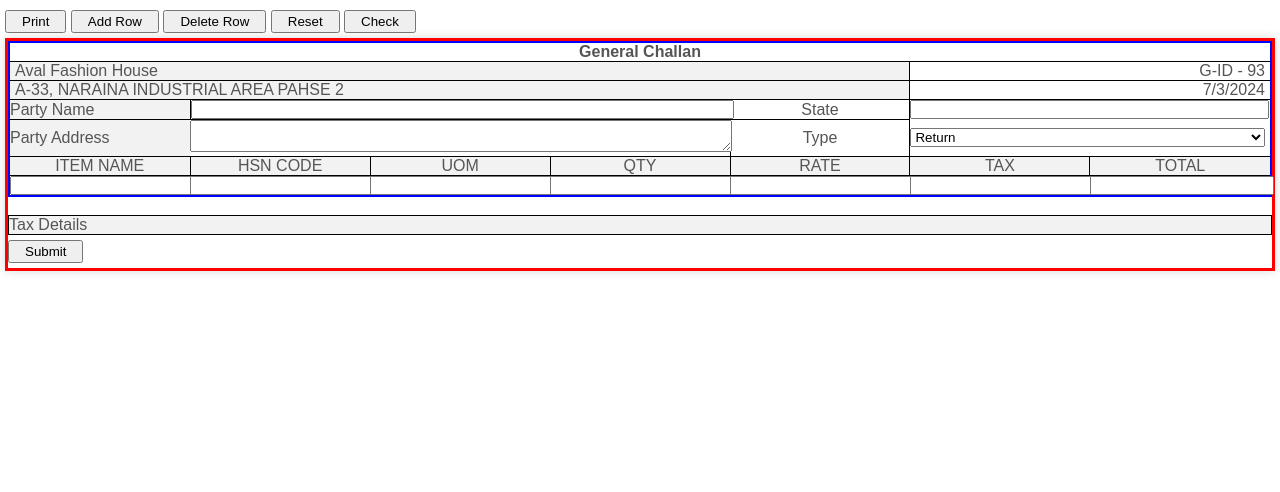
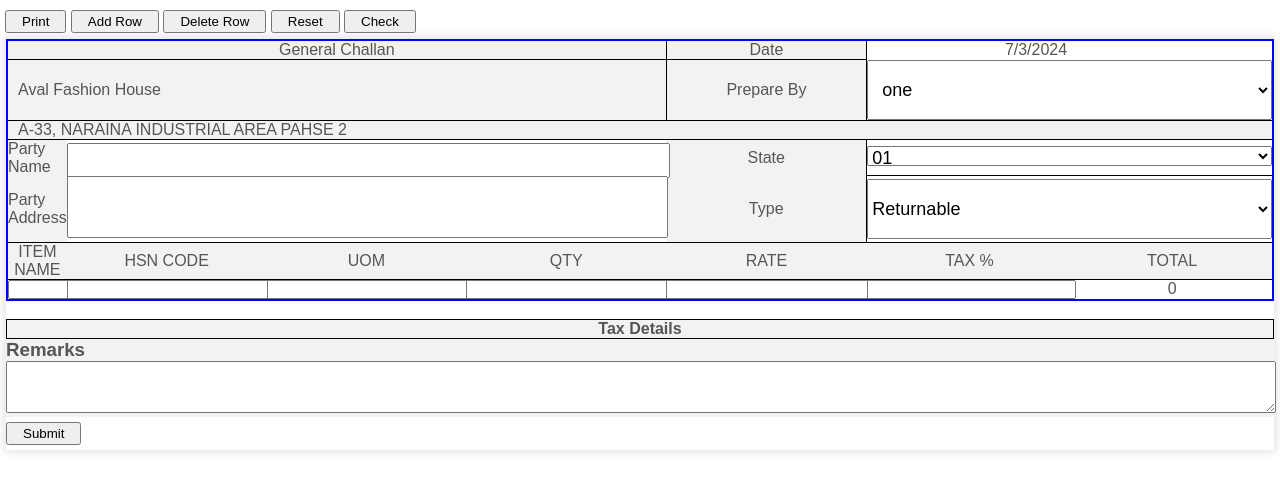
Before and after one commit to vineet02verma/htmlinvoice, a plain HTML site: page index.html in a window 1280 px wide. Both pictures are taken after a click on the button "Reset". Drawn offline with Linux system fonts and the light colour scheme.

Commit message:
2nd update

```diff
--- a/index.html
+++ b/index.html
@@ -29,165 +29,219 @@
             <table id="invoiceTable">
                 <!-- General Challan -->
                 <tr>
-                    <td colspan="8" class="center border head">
+                    <td colspan="5" class="center border shade">
                         General Challan
+                    </td>
+                    <td class="center shade border">
+                        Date
+                    </td>
+                    <!-- Date -->
+                    <td class="txt-right" id="gc_date">
                     </td>
                 </tr>
                 <!-- Aval Fashion House -->
                 <tr>
-                    <td colspan="6" class="border txt-left shade">
+                    <td colspan="5" class="border txt-left shade padr10">
                         Aval Fashion House
                     </td>
+                    <!-- Prepare By -->
+                    <td class="shade border center">
+                        Prepare By
+                    </td>
                     <!-- id -->
-                    <td colspan="2" class="txt-right" id="gc_id">
+                    <td colspan="2" class="">
+                        <select class="padr5" name="Prepareby" id="doerName" style="width: 100%;">
+                        </select>
                     </td>
                 </tr>
                 <!-- Company Name -->
                 <tr>
-                    <td colspan="6" class="txt-left border shade">
+                    <td colspan="8" class="txt-left shade padr10 border">
                         <p>A-33, NARAINA INDUSTRIAL AREA PAHSE 2</p>
                     </td>
                     <!-- date -->
-                    <td colspan="2" class="txt-right border" id="gc_date"></td>
+                    <!-- <td colspan="2" class="txt-right border" id="gc_date"></td> -->
                 </tr>
                 <!-- Party Name -->
                 <tr>
-                    <td colspan="2" class="border shade" >
+                    <td colspan="2" class="shade">
                         Party Name
                     </td>
-                    <td colspan="3" class="border">
-                        <input type="text" name="partyName" >
+                    <td colspan="3" class="" style="height: 20px; padding-top: 5px;">
+                        <input type="text" name="partyName" style="height: 100%;">
                     </td>
-                    <td colspan="1" class="center border">State</td>
-                    <td colspan="2"class="txt-right">
-                        <input type="number">
+                    <td class="center shade">State</td>
+                    <td colspan="2" class="border" >
+                        <select name="statecode" id="statecode" style="width: 100%; height: 20px;"></select>
                     </td>
                 </tr>
                 <!-- Party Address -->
                 <tr>
-                    <td colspan="2" class="shade">
+                    <td colspan="2" class="shade txt-left">
                         Party Address
                     </td>
                     <td colspan="3">
                         <textarea name="partyAddress"></textarea>
                     </td>
-                    <td class="center border">
+                    <td class="center shade">
                         Type
                     </td>
-                    <td colspan="2" class="txt-right">
-                        <select name="" id="" style="width: 100%;">
-                            <option value="return">Return</option>
-                            <option value="nonreturn">Non Return</option>
+                    <td colspan="2" class="border" style="height: 100%;">
+                        <select name="" id="returntype" style="width: 100%;">
+                            <option value="returnable">Returnable</option>
+                            <option value="nonreturnable">Non Returnable</option>
                         </select>
-
                     </td>
                 </tr>
                 <!-- Item Heading & Item Detail -->
-                <tr class="shade ">
-                    <td colspan="2" class="center border">ITEM NAME</td>
-                    <td class="center border">HSN CODE</td>
-                    <td class="center border">UOM</td>
-                    <td class="center border">QTY</td>
-                    <td class="center border">RATE</td>
-                    <td class="center border">TAX</td>
-                    <td class="center border">TOTAL</td>
+                <tr class="shade item border" style="width: 250px;">
+                    <td style="width: 150px;" class="center " colspan="2">ITEM NAME</td>
+                    <td style="width: 150px;" class="center ">HSN CODE</td>
+                    <td style="width: 150px;" class="center ">UOM</td>
+                    <td style="width: 150px;" class="center ">QTY</td>
+                    <td style="width: 150px;" class="center ">RATE</td>
+                    <td style="width: 150px;" class="center ">TAX %</td>
+                    <td style="width: 150px;" class="center ">TOTAL</td>
                 </tr>
                 <!-- Items -->
-                <tr class=''>
-                    <td colspan="2"><input type="text" name="itemName" ></td>
-                    <td><input type="text" name="itemHsn"></td>
-                    <td><input type="text" name="itemUom"></td>
-                    <td><input type="text" name="itemqty"></td>
-                    <td><input type="text" name="itemrate"></td>
-                    <td><input type="text" name="tax"></td>
-                    <td><input type="text" name="itemtotal"></td>
+                <tr class='item' id="itemRow0">
+                    <td colspan="2"><input type="text" class="form-itemName" name="itemName"></td>
+                    <td><input type="text" class="form-itemHsn" name="itemHsn"></td>
+                    <td><input type="text" class="form-itemUom" name="itemUom"></td>
+                    <td><input type="number" class="form-itemqty" name="itemqty"></td>
+                    <td><input type="number" class="form-itemrate" name="itemrate"></td>
+                    <td><input type="number" class="form-itemtax" name="tax"></td>
+                    <td class="center form-itemtotal">0</td>
                 </tr>
-
-
             </table>
             <br>
-            <!-- <table>
-                <tr>
-                    <td>C.GST</td>
-                    <td>2.5 %</td>
-                    <td>3.75</td>
-                </tr>
-                <tr>
-                    <td>S.GST</td>
-                    <td>2.5 %</td>
-                    <td>3.75</td>
-                </tr>
-                <tr>
-                    <td>I.GST</td>
-                    <td>2.5 %</td>
-                    <td>3.75</td>
-                </tr>
-                <tr>
-                    <td>U.GST</td>
-                    <td>2.5 %</td>
-                    <td>3.75</td>
-                </tr>
-
-
-
-
-            </table> -->
 
 
             <!-- Chk div parameter -->
-            <div class="shade border">Tax Details</div>
-            <!-- <table>
-                <tr class="item-total">
-                    <td colspan="3" style="border-right: none;">CGST</td>
+            <div class="shade border head center">Tax Details</div>
+            <div class="taxDetailsOuter">
+                <table id="taxDetails" class="taxDetails">
+                </table>
+            </div>
 
-                    <td colspan="3" style="border-left: none;">20</td>
-                </tr>
-                <tr class="item-total">
-                    <td colspan="3" style="border-right: none;">SGST</td>
-                    <td colspan="3" style="border-left: none;">20</td>
-                </tr>
-                <tr class="item-total">
-                    <td colspan="3" style="border-right: none;">IGST</td>
-                    <td colspan="3" style="border-left: none;">20</td>
-                </tr>
-                <tr class="item-total">
-                    <td colspan="3" style="border-right: none;">UGST</td>
-                    <td colspan="3" style="border-left: none;">20</td>
-                </tr>
-                <tr class="item-total">
-                    <td colspan="3" class="shade" style="border-right: none;">Total Tax</td>
-                    <td colspan="3" style="border-left: none; font-weight: 600;">20</td>
-                </tr>
+            <div class="shade">
+                <h3>Remarks</h3>
+                <textarea name="remarks" id="remarks" style="width: 100%; height: 50px;"></textarea>
+            </div>
 
-
-
-            </table> -->
-
-            <button type="submit" >Submit</button>
+            <button type="submit">Submit</button>
         </form>
     </div>
 </body>
 
 <script>
     const table = document.getElementById('invoiceTable');
+    const tabletax = document.getElementById('taxDetails');
     const itemrowID = document.querySelector('#itemRow');
     let form = document.querySelector("form");
-    var arr = {};
+    let doername = document.querySelector("#doerName");
+    let statecode = document.querySelector("#statecode");
+    let returntype = document.querySelector('#returntype');
+    let remarks = document.querySelector('#remarks');
+    var finalarr = {};
+    let doerarr = ["one", "two", "three", "four"];
+    let stateCode =  [{
+  "State": "JAMMU AND KASHMIR",
+  "Code": "01"
+ },
+ {
+  "State": "HIMACHAL PRADESH",
+  "Code": "02"
+ },
+ {
+  "State": "PUNJAB",
+  "Code": '03'
+ },
+ {
+  "State": "CHANDIGARH",
+  "Code": '04'
+ },
+ {
+  "State": "UTTARAKHAND",
+  "Code": '05'
+ },
+ {
+  "State": "HARYANA",
+  "Code": '06'
+ },
+ {
+  "State": "DELHI",
+  "Code": '07'
+ },
 
-    // id with date
-    id_date()
-    printVisiblity()
+];
+    let itemid = [1];
 
-    function id_date(){
+    document.querySelector("#statecode").onchange = function(){
+        if(statecode.value=="07"){
+            tabletax.innerHTML =
+                `
+                <tr>
+                    <th>TAX</th>
+                    <th>RATE</th>
+                    <th>Total</th>
+                </tr>
+                <tr class="center">
+                    <td>CGST</td>
+                    <td>2.5</td>
+                    <td>100</td>
+                </tr>
+                <tr class="center">
+                    <td>IGST</td>
+                    <td>2.5</td>
+                    <td>100</td>
+                </tr>
+            ` }
+        else{
+            tabletax.innerHTML =
+                `
+                <tr>
+                    <th>TAX</th>
+                    <th>RATE</th>
+                    <th>Total</th>
+                </tr>
+                <tr class="center">
+                    <td>CGST</td>
+                    <td>2.5</td>
+                    <td>100</td>
+                </tr>
+            `
+        }
+    }
+    function updateStateCode(){
+        let scode = [];
+        let scodeoption = '';
+        stateCode.forEach((v,i)=>{
+            scode.push( v['Code'] )
+        })
+        scode.forEach((v,i)=>{
+            scodeoption += `<option value="${v}">${v}</option>`
+        })
+        statecode.innerHTML = scodeoption;
+
+    }
+    function updateDoerName() {
+        let dname = '';
+        doerarr.forEach((v, i) => {
+            dname += `<option value="${v}">${v}</option>`
+        })
+        doername.innerHTML = dname;
+    }
+    function id_date() {
         // gc_id
-        let randomID = (Math.random()*100).toString().split('.')[0];
-        document.querySelector('#gc_id').innerHTML = `G-ID - ${randomID}`;
+        // let randomID = (Math.random()*100).toString().split('.')[0];
+        // document.querySelector('#gc_id').innerHTML = `G-ID - ${randomID}`;
         // gc_date
         let today = new Date().toLocaleDateString();
         document.querySelector('#gc_date').innerHTML = `${today}`;
 
     }
-    function printVisiblity(){
+    function printVisiblity() {
         document.querySelector("#p_btn").addEventListener('click', () => {
             let allbtn = document.querySelector('.btn');
             allbtn.style.visibility = 'hidden';
@@ -195,115 +249,125 @@
             allbtn.style.visibility = 'visible';
         })
     }
-    function addRow(){
+    function addRow() {
         const itemrowCount = table.rows.length;
+        const lstid = itemid.length;
 
-        if(itemrowCount<20){
+        if (itemrowCount < 20) {
             const newRow = table.insertRow(-1);
+
             newRow.innerHTML =
                 `
-            <tr class='border'>
+            <tr class='item' >
                 <td colspan="2"><input type="text" class="form-itemName" name="itemName" ></td>
                 <td><input type="text" class="form-itemHsn" name="itemHsn" ></td>
                 <td><input type="text" class="form-itemUom" name="itemUom" ></td>
-                <td><input type="text" class="form-itemqty" name="itemqty" ></td>
-                <td><input type="text" class="form-itemrate" name="itemrate" ></td>
-                <td><input type="text" class="form-itemtax" name="tax"></td>
-                <td><input type="text" class="form-itemtotal" name="itemtotal"></td>
+                <td><input type="number" class="form-itemqty" name="itemqty"  id="count"></td>
+                <td><input type="number" class="form-itemrate" name="itemrate" ></td>
+                <td><input type="number" class="form-itemtax" name="tax"></td>
+                <td class="center form-itemtotal" >0</td>
             </tr>
         `
-        newRow.id = 'itemRow';
+
+            itemid.push((itemid.length + 1))
+            newRow.id = `itemRow${lstid} `;
+            newRow.classList = "item";
+
+            // let aa = document.querySelectorAll("#count");
+            // aa.onchange = function(){
+            //     console.log(aa);
+            // }
         }
     }
-    function deleteRow(){
+    function deleteRow() {
         let itemID = document.querySelector('#itemRow');
         const table = document.getElementById('invoiceTable');
-        // const itemrowID = document.querySelector('#itemRow');
-        if(table.rows.length>6){
+
+        if (table.rows.length > 6) {
             table.deleteRow(-1);
         }
-        // newRow.innerHTML =
-        // `
-        //     <tr>
-        //         <td><input type="text" name="itemName" placeholder="item Name"></td>
-        //         <td><input type="text" name="itemHsn" placeholder="HSN Code"></td>
-        //         <td><input type="text" name="itemUom" placeholder="UOM"></td>
-        //         <td><input type="text" name="itemqty" placeholder="QTY"></td>
-        //         <td><input type="text" name="itemrate" placeholder="RATE"></td>
-        //         <td><input type="text" name="itemtotal" placeholder="TOTAL"></td>
-        //     </tr>
-        // `
     }
-    form.addEventListener("submit",(event)=>{
-        let mevent = event.target;
-
-        // console.log(event.target.itemName.value);
-        // alert(event.target.partyName.value);
-
-        arr = {
-            'Party Name' : mevent.partyName.value,
-            'Party Address' : mevent.partyAddress.value
-        };
-
-        console.log(arr);
-        event.preventDefault();
-
-
-    });
-    function resetForm(){
+    function resetForm() {
         let resetBtn = document.querySelector('#reset_btn');
-        resetBtn.addEventListener('click',(evnet)=>{
+        resetBtn.addEventListener('click', (evnet) => {
             form.reset()
         })
     }
 
-    table.addEventListener('input',(e)=>{
+    form.addEventListener("submit", (event) => {
+        console.log(table.rows.length);
+        event.preventDefault();
+        let mevent = event.target;
+        let Prepareby = mevent.doerName.value;
+        let date = new Date().toLocaleString();
+        let partyname = mevent.partyName.value;
+        let partyaddress = mevent.partyAddress.value;
+        let statecode = mevent.statecode.value;
+        let returntype = mevent.returntype.value;
+        let remarks = mevent.remarks.value;
 
-        // if (e.target.classList.contains('form-itemqty') || e.target.contains('.form-itemrate') ) {
-        //         const row   =   e.target.closest('tr');
-        //         const iname =   row.querySelector('.form-itemName').value;
-        //         const ihsn  =   row.querySelector('.form-itemHsn').value;
-        //         const iuom  =   row.querySelector('.form-itemUom').value;
-        //         const iqty  =   row.querySelector('.form-itemqty') .value;
-        //         const irate =   row.querySelector('.form-itemrate').value;
-        //         const itax  =   row.querySelector('.form-itemtax').value;
-        //         const itotal =  row.querySelector('.form-itemtotal');
+        let arr = {
+            Prepareby, date, partyname, partyaddress, statecode, returntype, remarks
+        };
 
-        //         itotal.value = (iqty * irate) ;
-        //         // if(iqty !='' ){
-        //         //     console.log(iqty);
-        //         //     // itotal.value = '10';
-        //         //     // itotal.value = (Number(iqty) * Number(irate)) ;
-        //         // }
+        console.log(arr);
 
-        //         // amount.textContent = (quantity * unitPrice).toFixed(2);
-        //         console.log([iname,ihsn,iuom,iqty,irate,itax,itotal]);
+        for(var i=7; i<=table.rows.length; i++){
+            // console.log(i)
+            var rowid = "#itemRow"+(i-7) + " td input";
+            console.log(rowid);
+            var itemrowindex = document.querySelectorAll(rowid)
+            console.log(itemrowindex);
 
-        //         // updateTotals();
-        //     }
-    })
-    function getAllValues() {
-        var allValues = {};
-        table.find('input').each(function (index) {
-            console.log(this.val)
-        } )
-
-        // $("#invoiceTable tr").find("input").each(function( index ) {
-        //     params[index] = $(this).val()
+            // itemrowindex.forEach((v,i)=>{
+            //     console.log(v.value);
+            //     // v.onchange = function(e){
+            //     // console.log(e.target.value);
+            //     // }
             // })
-
-        // console.log(params)
-
         }
 
 
-    // function Challan(e){
-    //     e.preventDefault()
-    //     let obj={
-    //         itemOne:e.target.itemOne.value
-    //     }
-    //     console.log(obj)
-    // }
+
+
+        // console.log(table.rows.length);
+        if (table.rows.length > 6) {
+            let row = event.target.closest('tr');
+            // let iname   =  row.querySelector('.form-itemName').value;
+            // let ihsn    =  row.querySelectorAll('.form-itemHsn').value;
+            // let iuom    =  row.querySelectorAll('.form-itemUom').value;
+            // let iqty    =  row.querySelectorAll('.form-itemqty') .value;
+            // let irate   =  row.querySelectorAll('.form-itemrate').value;
+            // let itax    =  row.querySelectorAll('.form-itemtax').value;
+            // let itotal  =  row.querySelectorAll('.form-itemtotal');
+
+            console.log(row)
+        }
+
+    });
+
+    table.addEventListener('input', function (event) {
+
+        if (event.target.classList.contains('form-itemqty') || event.target.classList.contains('form-itemrate')) {
+
+            const row = event.target.closest('tr');
+            const iqty = row.querySelector('.form-itemqty').value;
+            const irate = row.querySelector('.form-itemrate').value;
+            const itotal = row.querySelector('.form-itemtotal');
+            itotal.innerHTML = (iqty * irate).toFixed(2);
+
+            // const iname =   row.querySelector('.form-itemName').value;
+            // const ihsn  =   row.querySelector('.form-itemHsn').value;
+            // const iuom  =   row.querySelector('.form-itemUom').value;
+            // const itax  =   row.querySelector('.form-itemtax').value;
+            // updateTotals();
+        }
+    })
+
+    id_date()
+    printVisiblity()
+    updateDoerName()
+    updateStateCode()
 
 </script>
 
--- a/main.css
+++ b/main.css
@@ -5,13 +5,18 @@
 body {
     font-family: Arial, sans-serif;
     margin: 5px 5px;
+    overflow: hidden;
 }
 button{
     padding: 2px 15px;
     margin: 5px 0px;
 }
-.head{
-    font-weight: 600;
+
+.padr5{
+    padding-right: 10px;
+}
+.padr5{
+    padding-left: 10px;
 }
 .padr10{
     padding-right: 10px;
@@ -28,9 +33,12 @@
 .shade{
     background: #eeeeeeb8;
 }
+.head{
+    font-weight: 600;
+}
 .txt-left{
     text-align: left;
-    padding-left: 5px;
+    /* padding-left: 5px; */
 }
 .txt-right{
     text-align: right;
@@ -42,7 +50,6 @@
     border: 1px solid #eee;
     box-shadow: 0 0 10px rgba(0, 0, 0, 0.15);
     color: #555;
-    border: 3px solid red;
 }
 .invoice-box table{
     width: 100%;
@@ -54,3 +61,41 @@
 {
     width: 100%;
 }
+.invoice-box table tr td textarea
+{
+    height: 60px;
+    font-size: 12px;
+    padding: px 0px 1px 5px;
+    resize: none;
+}
+.invoice-box table tr td select{
+    height: 60px;
+    font-size: 18px;
+    /* padding-left: 12px; */
+}
+
+.taxDetails tr td{
+    border: 1px solid black;
+    border-collapse: collapse;
+    font-size: 12px;
+}
+
+.item td input{
+    text-align: center;
+}
+
+
+/* .invoice-box table tr.total td:nth-child(2) {
+    border-top: 2px solid #eee;
+    font-weight: bold;
+} */
+
+.taxDetailsOuter{
+    width: 400px;
+    position: relative;
+
+}
+.taxDetailsOuter table, td{
+    width: 200px;
+    position: right;
+}
```
Lines whose indentation alone changed are shown as unchanged.
